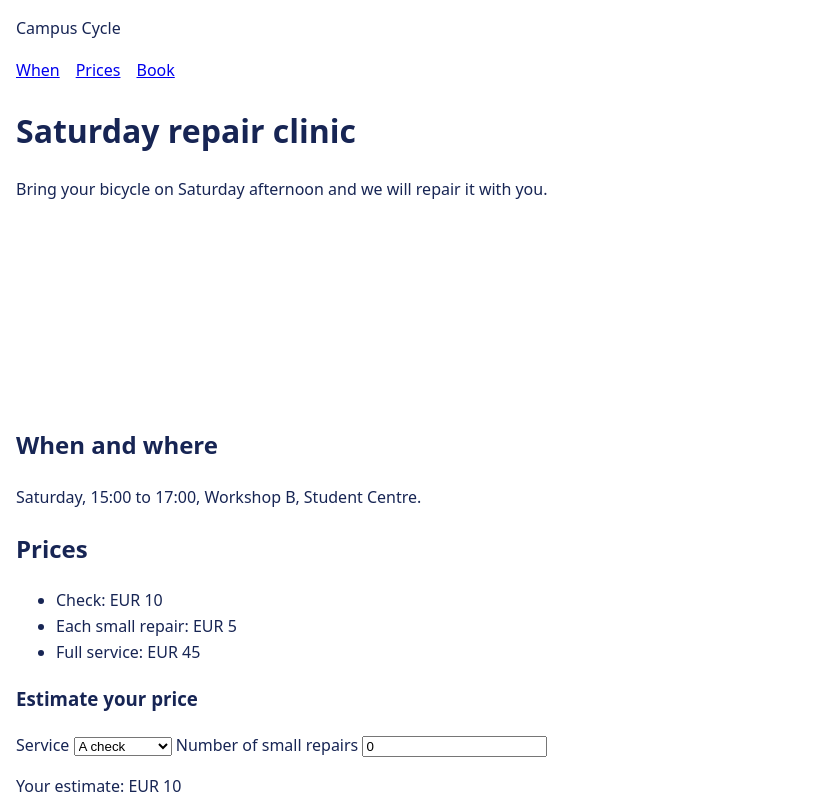
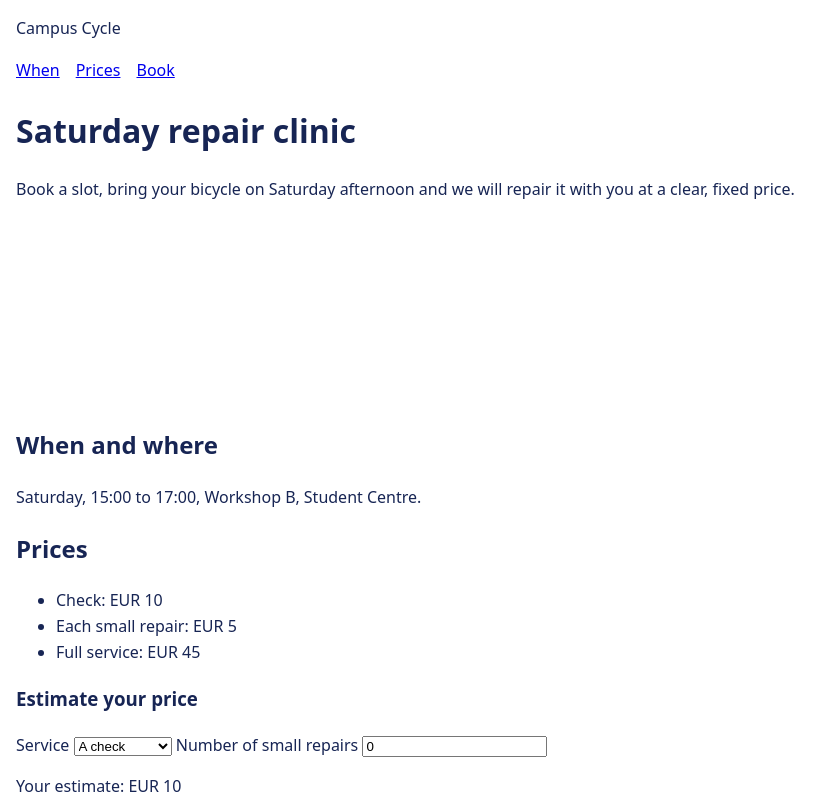
Before and after one commit to Lennert82/clinic, a plain HTML site: page index.html in a window 1280 px wide. Shown: the top 803 px of the page, without its empty margins (0-840 px from the left). Drawn offline with Linux system fonts and the light colour scheme.

Commit message:
Clarify the promise: book a slot at a clear, fixed price

```diff
--- a/index.html
+++ b/index.html
@@ -19,7 +19,7 @@
 
   <main>
     <h1>Saturday repair clinic</h1>
-    <p>Bring your bicycle on Saturday afternoon and we will repair it with you.</p>
+    <p>Book a slot, bring your bicycle on Saturday afternoon and we will repair it with you at a clear, fixed price.</p>
     <img src="images/bicycle.png" alt="Illustration of a bicycle">
 
     <section id="when">
```
